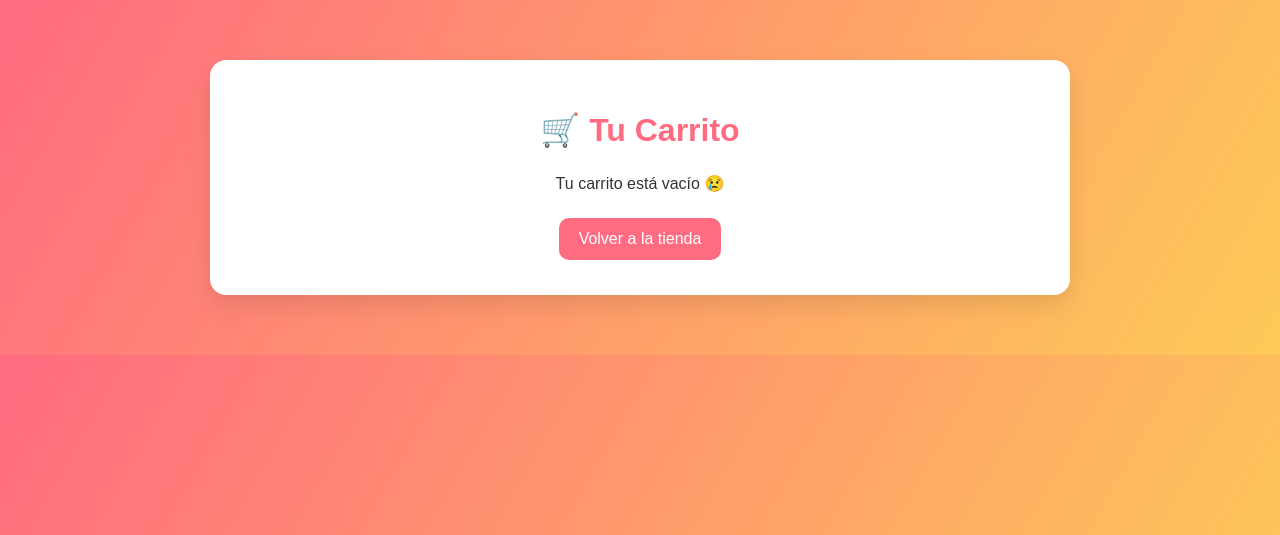
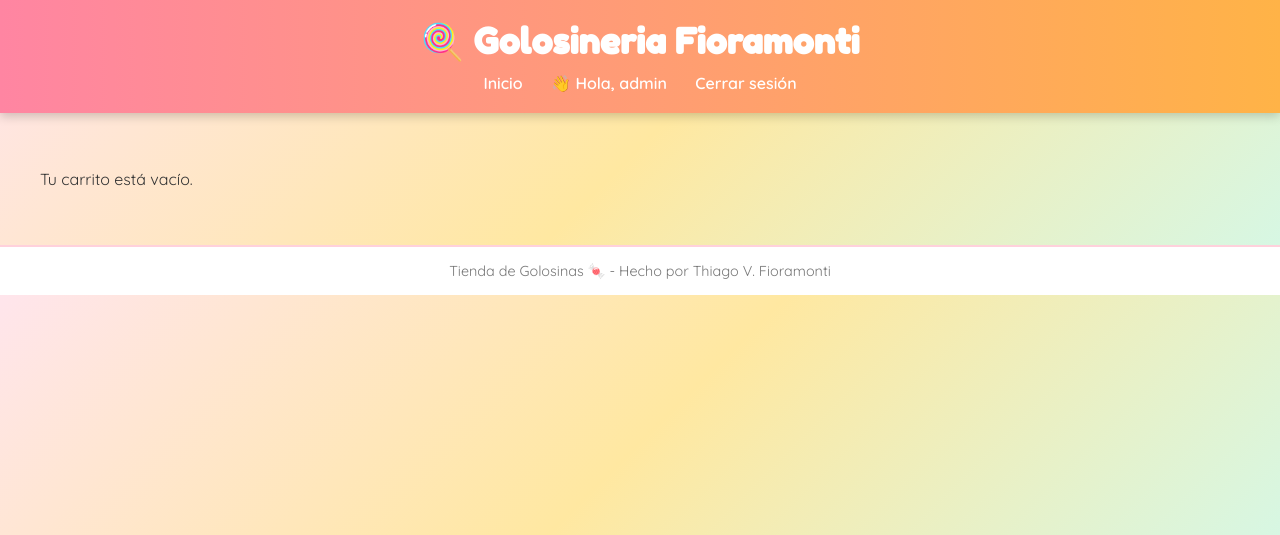
Before and after one commit to TinWey/ECOMMERCE-GOLOSINAS-Programacion-UTN, a PHP site: page /index.php?accion=carrito in a window 1280 px wide. Shown: the top 535 px of the page. Run offline with PHP 8.4, Linux system fonts and the light colour scheme; a user stored in the database is signed in; a stand-in replaces the project's code that opens the database connection.

Commit message:
mas seguridad

```diff
--- a/assets/css/estilos.css
+++ b/assets/css/estilos.css
@@ -1,42 +1,111 @@
 body {
-    font-family: Arial, sans-serif;
+    font-family: 'Quicksand', sans-serif;
+    background: linear-gradient(135deg, #ffe5ec, #ffe8a1, #d4f8e8);
     margin: 0;
-    background-color: #fff7f8;
+    padding: 0;
     color: #333;
 }
 
 header {
-    background-color: #ff4081;
+    background: linear-gradient(90deg, #ff85a2, #ffb347);
     color: white;
-    padding: 15px;
+    padding: 20px;
     text-align: center;
+    box-shadow: 0 3px 10px rgba(0,0,0,0.2);
 }
 
 header h1 {
+    font-family: 'Fredoka One', cursive;
+    font-size: 2.2em;
     margin: 0;
-    font-size: 26px;
+}
+
+nav {
+    margin-top: 10px;
 }
 
 nav a {
     color: white;
-    margin: 0 10px;
     text-decoration: none;
+    margin: 0 12px;
     font-weight: bold;
+    transition: 0.3s;
 }
 
 nav a:hover {
     text-decoration: underline;
 }
 
-main {
-    padding: 20px;
-    text-align: center;
+.productos {
+    display: grid;
+    grid-template-columns: repeat(auto-fit, minmax(200px, 1fr));
+    gap: 25px;
+    padding: 40px;
+    max-width: 1200px;
+    margin: auto;
 }
 
-h2 {
-    color: #e91e63;
-    margin-bottom: 20px;
+.producto {
+    background: white;
+    border-radius: 15px;
+    padding: 15px;
+    text-align: center;
+    box-shadow: 0 4px 10px rgba(0,0,0,0.1);
+    transition: transform 0.3s, box-shadow 0.3s;
 }
 
-.grid-productos {
-    display:
+.producto:hover {
+    transform: translateY(-6px);
+    box-shadow: 0 6px 14px rgba(0,0,0,0.15);
+}
+
+.producto img {
+    width: 140px;
+    height: 140px;
+    object-fit: cover;
+    border-radius: 10px;
+}
+
+.producto b {
+    display: block;
+    font-size: 1.1em;
+    margin: 8px 0;
+    color: #ff6388;
+}
+
+.precio {
+    font-weight: bold;
+    color: #444;
+    margin-bottom: 10px;
+}
+
+.btn-agregar {
+    background: #ff85a2;
+    color: white;
+    border: none;
+    padding: 8px 15px;
+    border-radius: 20px;
+    cursor: pointer;
+    font-weight: bold;
+    transition: 0.3s;
+}
+
+.btn-agregar:hover {
+    background: #ff6388;
+    transform: scale(1.05);
+}
+
+footer {
+    background: #fff;
+    text-align: center;
+    padding: 15px;
+    font-size: 0.9em;
+    color: #777;
+    border-top: 2px solid #ffd1dc;
+}
+
+.botones-carrito {
+    width: 100%;
+    text-align: center;
+    margin-top: 20px;
+}
--- a/controlador/UsuarioControlador.php
+++ b/controlador/UsuarioControlador.php
@@ -23,6 +23,7 @@ if ($_SERVER['REQUEST_METHOD'] === 'POST') {
                 header("Location: ../index.php");
             }
             exit;
-        } else {
+        } else
             $error = "Contraseña incorrecta";
             include __DIR__ . "/../vista/public/login.p
+        }
--- a/index.php
+++ b/index.php
@@ -1,7 +1,17 @@
 <?php
-session_start();
+if (session_status() === PHP_SESSION_NONE) session_start();
 
 $accion = $_GET['accion'] ?? '';
+
+$host = "localhost";
+$user = "root";
+$pass = "";
+$db   = "golosinas_db";
+
+$conn = new mysqli($host, $user, $pass, $db);
+if ($conn->connect_error) {
+    die("Conexión fallida: " . $conn->connect_error);
+}
 
 if ($accion == 'login') {
     include "vista/public/login.php";
@@ -13,18 +23,17 @@ elseif ($accion == 'carrito') {
     include "vista/public/carrito.php";
 }
 elseif ($accion == 'agregar') {
-    $id = $_GET['id'] ?? null;
-    if ($id) {
+    $id = isset($_GET['id']) ? intval($_GET['id']) : 0;
+    if ($id > 0) {
         if (!isset($_SESSION['carrito'])) $_SESSION['carrito'] = [];
         $_SESSION['carrito'][$id] = ($_SESSION['carrito'][$id] ?? 0) + 1;
     }
-    // Ya no redirige al carrito, vuelve a la página principal
     header("Location: index.php");
     exit;
 }
 elseif ($accion == 'vaciar') {
     unset($_SESSION['carrito']);
-    header("Location: index.php");
+    header("Location: index.php?accion=carrito");
     exit;
 }
 elseif ($accion == 'comprar') {
@@ -32,43 +41,64 @@ elseif ($accion == 'comprar') {
     echo "<script>alert('¡Compra realizada con éxito! 🎉');window.location='index.php';</script>";
     exit;
 }
+elseif ($accion == 'login_validar') {
+    $usuario = $_POST['usuario'] ?? '';
+    $passw   = $_POST['pass'] ?? '';
 
+    $stmt = $conn->prepare("SELECT usuario, pass, rol FROM usuarios WHERE usuario = ?");
+    $stmt->bind_param("s", $usuario);
+    $stmt->execute();
+    $res = $stmt->get_result();
 
-
-elseif ($accion == 'login_validar') {
-    $conexion = new mysqli("localhost", "root", "", "golosinas_db");
-    $usuario = $_POST['usuario'];
-    $pass = $_POST['pass'];
-
-    $res = $conexion->query("SELECT * FROM usuarios WHERE usuario='$usuario' AND pass='$pass'");
-    if ($res->num_rows > 0) {
-        $u = $res->fetch_assoc();
-        $_SESSION['usuario'] = $u['usuario'];
-        $_SESSION['rol'] = $u['rol'];
-
-        if ($u['rol'] === 'admin') {
-            echo "<script>window.location='vista/admin/panel.php';</script>";
+    if ($row = $res->fetch_assoc()) {
+        if ($row['pass'] === $passw) {
+            $_SESSION['usuario'] = $row['usuario'];
+            $_SESSION['rol'] = $row['rol'];
+            if ($row['rol'] === 'admin') {
+                echo "<script>window.location='vista/admin/panel.php';</script>";
+            } else {
+                echo "<script>window.location='index.php';</script>";
+            }
+            exit;
         } else {
-            echo "<script>window.location='index.php';</script>";
+            echo "<script>alert('Usuario o contraseña incorrectos');window.location='index.php?accion=login';</script>";
+            exit;
         }
-        exit;
     } else {
         echo "<script>alert('Usuario o contraseña incorrectos');window.location='index.php?accion=login';</script>";
+        exit;
     }
 }
 elseif ($accion == 'registro_guardar') {
-    $conexion = new mysqli("localhost", "root", "", "golosinas_db");
-    $usuario = $_POST['usuario'];
-    $pass = $_POST['pass'];
-    $verif = $conexion->query("SELECT * FROM usuarios WHERE usuario='$usuario'");
-    if ($verif->num_rows > 0) {
+    $usuario = trim($_POST['usuario'] ?? '');
+    $passw   = trim($_POST['pass'] ?? '');
+
+    if ($usuario === '' || $passw === '') {
+        echo "<script>alert('Complete todos los campos.');window.location='index.php?accion=registro';</script>";
+        exit;
+    }
+
+    $stmt = $conn->prepare("SELECT id FROM usuarios WHERE usuario = ?");
+    $stmt->bind_param("s", $usuario);
+    $stmt->execute();
+    $res = $stmt->get_result();
+    if ($res->num_rows > 0) {
         echo "<script>alert('Ese usuario ya existe');window.location='index.php?accion=registro';</script>";
+        exit;
+    }
+
+    $stmt = $conn->prepare("INSERT INTO usuarios (usuario, pass, rol) VALUES (?, ?, 'user')");
+    $stmt->bind_param("ss", $usuario, $passw);
+    if ($stmt->execute()) {
+        echo "<script>alert('Usuario registrado con éxito');window.location='index.php?accion=login';</script>";
+        exit;
     } else {
-        $conexion->query("INSERT INTO usuarios (usuario, pass, rol) VALUES ('$usuario', '$pass', 'user')");
-        echo "<script>alert('Usuario registrado con éxito');window.location='index.php?accion=login';</script>";
+        echo "<script>alert('Error al registrar');window.location='index.php?accion=registro';</script>";
+        exit;
     }
 }
 elseif ($accion == 'logout') {
+    session_unset();
     session_destroy();
     header("Location: index.php");
     exit;
@@ -76,4 +106,3 @@ elseif ($accion == 'logout') {
 else {
     include "vista/public/home.php";
 }
-?>
--- a/vista/public/carrito.php
+++ b/vista/public/carrito.php
@@ -1,144 +1,76 @@
 <?php
-if (session_status() === PHP_SESSION_NONE) {
-    session_start();}
+if (session_status() === PHP_SESSION_NONE) session_start();
+
 $conexion = new mysqli("localhost", "root", "", "golosinas_db");
+$carrito = $_SESSION['carrito'] ?? [];
+$productos = [];
+$total = 0;
 
-$carrito = $_SESSION['carrito'] ?? [];
-$total = 0;
+if (!empty($carrito)) {
+    $ids = implode(',', array_map('intval', array_keys($carrito)));
+    $res = $conexion->query("SELECT * FROM productos WHERE id IN ($ids)");
+    while ($p = $res->fetch_assoc()) {
+        $p['cantidad'] = $carrito[$p['id']];
+        $p['subtotal'] = $p['cantidad'] * $p['precio'];
+        $total += $p['subtotal'];
+        $productos[] = $p;
+    }
+}
+
+$usuario = $_SESSION['usuario'] ?? null;
 ?>
 <!DOCTYPE html>
 <html lang="es">
 <head>
     <meta charset="UTF-8">
-    <title>Carrito - Golosinas</title>
+    <title>🛒 Carrito de Compras</title>
+    <link href="https://fonts.googleapis.com/css2?family=Fredoka+One&family=Quicksand:wght@400;600&display=swap" rel="stylesheet">
     <link rel="stylesheet" href="assets/css/estilos.css">
-    <style>
-        body {
-            font-family: 'Poppins', sans-serif;
-            background: linear-gradient(120deg, #ff6b81, #feca57);
-            margin: 0;
-            padding: 0;
-        }
-
-        .container {
-            width: 90%;
-            max-width: 800px;
-            background: #fff;
-            margin: 60px auto;
-            padding: 30px;
-            border-radius: 16px;
-            box-shadow: 0 10px 25px rgba(0,0,0,0.1);
-        }
-
-        h1 {
-            text-align: center;
-            color: #ff6b81;
-            margin-bottom: 25px;
-        }
-
-        table {
-            width: 100%;
-            border-collapse: collapse;
-            text-align: center;
-        }
-
-        th, td {
-            padding: 12px;
-            border-bottom: 1px solid #eee;
-        }
-
-        th {
-            color: #555;
-        }
-
-        td img {
-            border-radius: 8px;
-        }
-
-        .acciones {
-            text-align: center;
-            margin-top: 20px;
-        }
-
-        button, .btn {
-            background: #ff6b81;
-            color: #fff;
-            border: none;
-            padding: 12px 20px;
-            border-radius: 10px;
-            font-size: 16px;
-            cursor: pointer;
-            text-decoration: none;
-            margin: 5px;
-            display: inline-block;
-        }
-
-        button:hover, .btn:hover {
-            background: #ff4757;
-        }
-
-        .total {
-            text-align: right;
-            font-weight: bold;
-            font-size: 18px;
-            margin-top: 15px;
-        }
-
-        a.volver {
-            display: inline-block;
-            margin-top: 20px;
-            color: #ff6b81;
-            text-decoration: none;
-        }
-
-        a.volver:hover {
-            color: #ff4757;
-        }
-    </style>
 </head>
 <body>
-    <div class="container">
-        <h1>🛒 Tu Carrito</h1>
+    <header>
+        <h1>🍭 Golosineria Fioramonti</h1>
+        <nav>
+            <a href="index.php">Inicio</a>
+            <?php if ($usuario): ?>
+                <a href="#">👋 Hola, <?= $usuario; ?></a>
+                <a href="index.php?accion=logout">Cerrar sesión</a>
+            <?php else: ?>
+                <a href="index.php?accion=login">Iniciar sesión</a>
+                <a href="index.php?accion=registro">Registrarse</a>
+            <?php endif; ?>
+        </nav>
+    </header>
 
-        <?php if (empty($carrito)): ?>
-            <p style="text-align:center;">Tu carrito está vacío 😢</p>
-            <div class="acciones">
-                <a href="index.php" class="btn">Volver a la tienda</a>
-            </div>
+    <main class="productos">
+        <?php if (empty($productos)): ?>
+            <p>Tu carrito está vacío.</p>
         <?php else: ?>
-            <table>
-                <tr>
-                    <th>Producto</th>
-                    <th>Precio</th>
-                    <th>Cantidad</th>
-                    <th>Subtotal</th>
-                </tr>
-                <?php
-                foreach ($carrito as $id => $cantidad):
-                    $res = $conexion->query("SELECT * FROM productos WHERE id = $id");
-                    if ($p = $res->fetch_assoc()):
-                        $subtotal = $p['precio'] * $cantidad;
-                        $total += $subtotal;
-                ?>
-                <tr>
-                    <td><?php echo $p['nombre']; ?></td>
-                    <td>$<?php echo number_format($p['precio'], 2); ?></td>
-                    <td><?php echo $cantidad; ?></td>
-                    <td>$<?php echo number_format($subtotal, 2); ?></td>
-                </tr>
-                <?php endif; endforeach; ?>
-            </table>
-
-            <div class="total">Total: $<?php echo number_format($total, 2); ?></div>
-
-            <div class="acciones">
-                <form method="POST" action="index.php?accion=comprar" style="display:inline;">
-                    <button type="submit">Finalizar compra</button>
+            <?php foreach ($productos as $p): ?>
+                <div class="producto">
+                    <img src="assets/img/<?= htmlspecialchars($p['imagen']); ?>" alt="Imagen de <?= htmlspecialchars($p['nombre']); ?>">
+                    <b><?= htmlspecialchars($p['nombre']); ?></b>
+                    <div class="precio">$<?= number_format($p['precio'],2); ?></div>
+                    <p>Cantidad: <?= $p['cantidad']; ?></p>
+                    <p>Subtotal: $<?= number_format($p['subtotal'],2); ?></p>
+                </div>
+            <?php endforeach; ?>
+            <div class="producto" style="width:100%; text-align:center;">
+                <h3>Total: $<?= number_format($total,2); ?></h3>
+                <form action="index.php" method="get" style="display:inline-block; margin-right:10px;">
+                    <input type="hidden" name="accion" value="vaciar">
+                    <button type="submit" class="btn-agregar">Vaciar Carrito</button>
                 </form>
-                <a href="index.php?accion=vaciar" class="btn">Vaciar carrito</a>
-                <a href="index.php" class="btn">Seguir comprando</a>
+                <form action="index.php" method="get" style="display:inline-block;">
+                    <input type="hidden" name="accion" value="comprar">
+                    <button type="submit" class="btn-agregar">Finalizar Compra</button>
+                </form>
             </div>
         <?php endif; ?>
-    </div>
+    </main>
+
+    <footer>
+        Tienda de Golosinas 🍬 - Hecho por Thiago V. Fioramonti
+    </footer>
 </body>
 </html>
```
Also changed, not shown: golosinas_db.sql (+5 -4 lines), vista/admin/panel.php (+45 -51 lines), vista/public/home.php (+2 -109 lines).
